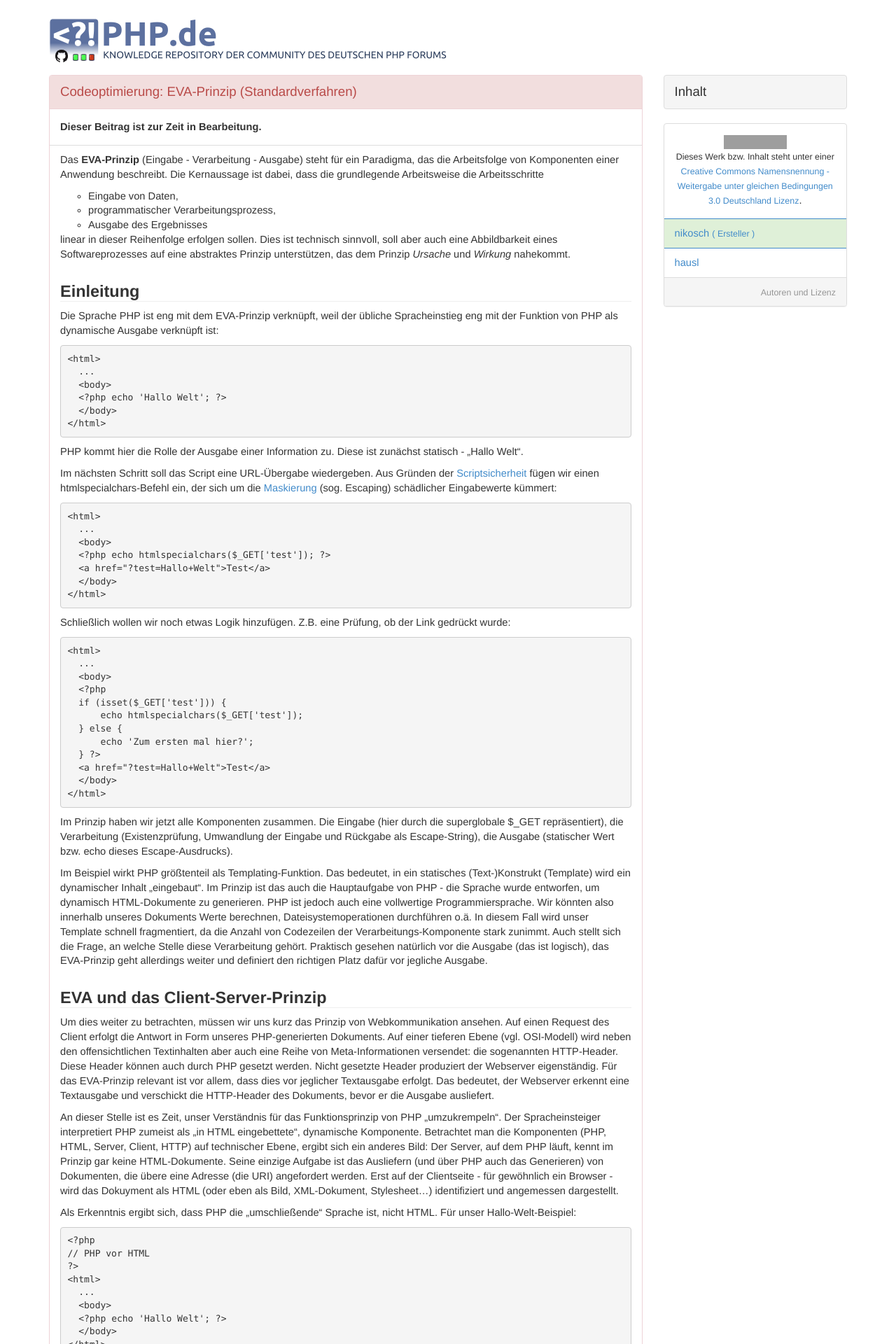
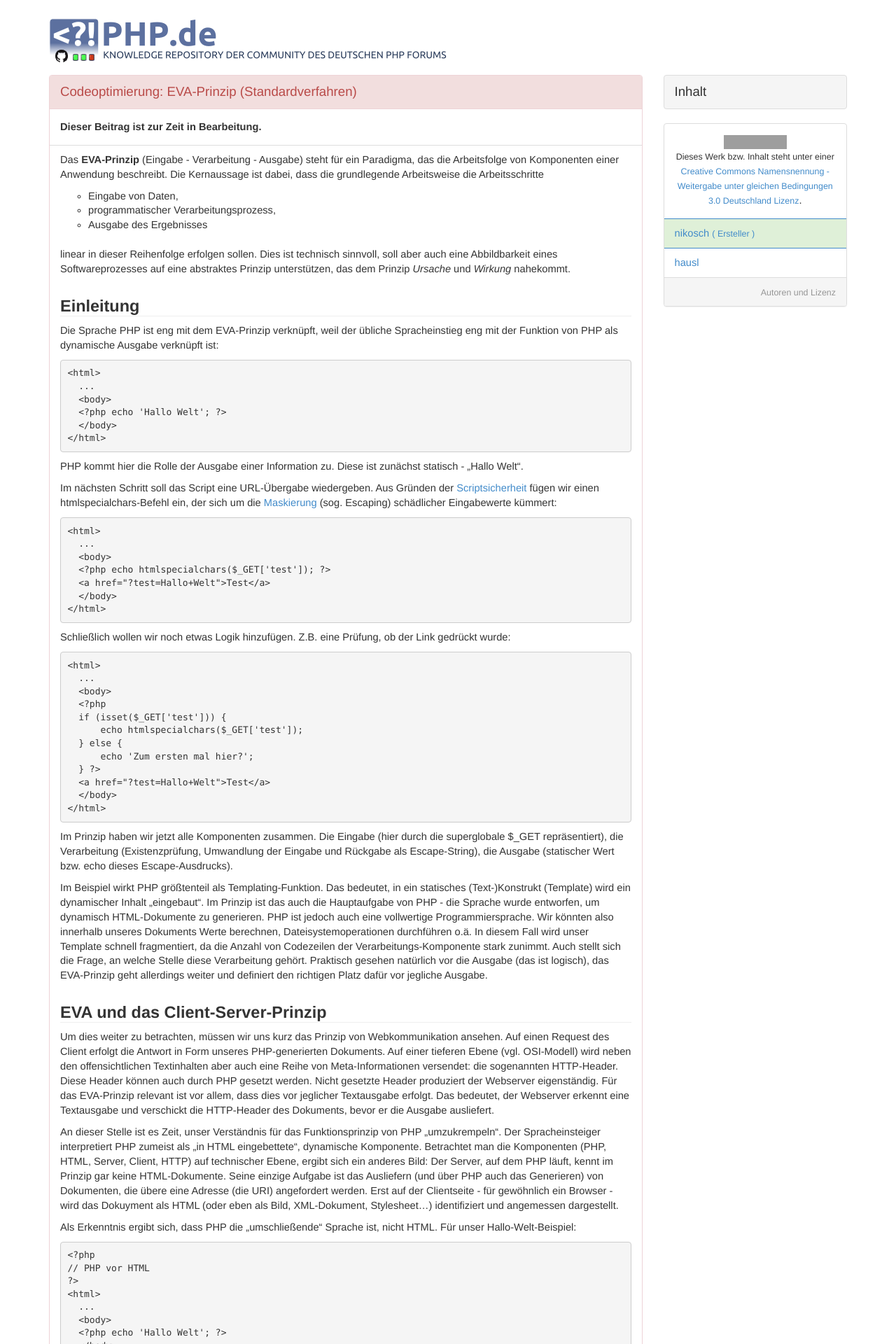
Before and after one commit to php-de/php-de.github.io, a Jekyll site: the page built from code-optimizing/eva-prinzip.md, in a window 1280 px wide. Shown: the top 1920 px of the page at 70% size. Built offline with Jekyll 4.4.1, drawn with Linux system fonts in a browser that asks for light colours; grey boxes are pictures that could not be loaded.

Commit message:
Update eva-prinzip.md

```diff
--- a/code-optimizing/eva-prinzip.md
+++ b/code-optimizing/eva-prinzip.md
@@ -21,9 +21,10 @@
 
 Das **EVA-Prinzip** (Eingabe - Verarbeitung - Ausgabe) steht für ein Paradigma, das die Arbeitsfolge von Komponenten einer Anwendung beschreibt. Die Kernaussage ist dabei, dass die grundlegende Arbeitsweise die Arbeitsschritte
 
-* Eingabe von Daten,
-* programmatischer Verarbeitungsprozess,
-* Ausgabe des Ergebnisses
+- Eingabe von Daten,
+- programmatischer Verarbeitungsprozess,
+- Ausgabe des Ergebnisses
+<br>
 
 linear in dieser Reihenfolge erfolgen sollen. Dies ist technisch sinnvoll, soll aber auch eine Abbildbarkeit eines Softwareprozesses auf eine abstraktes Prinzip unterstützen, das dem Prinzip *Ursache* und *Wirkung* nahekommt.
 
@@ -119,10 +120,11 @@
 
 Solange wir PHP in seiner Grundfunktion als Ausgabesprache nutzen, brauchen wir uns im Prinzip keine Sorgen um EVA und die HTTP-Header machen. Sobald wir etwas tiefer einsteigen, wird das schnell unabdingbar. Viele wichtige Mechanismen basieren auf dem Prinzip von HTTP-Headern:
 
-* Cookieverarbeitung,
-* damit zumeist auch Sessions
-* PHP-Header-Weiterleitungen (location-redirect)
-* spezielle Mimetype- oder Download-Header
+- Cookieverarbeitung,
+- damit zumeist auch Sessions
+- PHP-Header-Weiterleitungen (location-redirect)
+- spezielle Mimetype- oder Download-Header
+<br>
 
 All diese Funktionen müssen vor jeglichen Textausgaben des Dokuments geschehen, sonst resultieren sie in einem [headers-sent-Fehler](http://www.php.de/wiki-php/index.php/Headers_already_sent).
 
@@ -286,9 +288,10 @@
 
 3 Fragen an den obigen Kurz-Code:
 
-* Was passiert, wenn wir den Usernamen prinzipiell in Kleinschreibung setzen wollen?
-* Was passiert, wenn wir statt $_POST zusätzlich auch $_GET erlauben wollen?
-* Was passiert, wenn wir bei einer ungültigen Altersangabe eine Information ausgeben wollen?
+- Was passiert, wenn wir den Usernamen prinzipiell in Kleinschreibung setzen wollen?
+- Was passiert, wenn wir statt $_POST zusätzlich auch $_GET erlauben wollen?
+- Was passiert, wenn wir bei einer ungültigen Altersangabe eine Information ausgeben wollen?
+<br>
 
 Die Antwort auf alle drei Fragen lautet: Geht nicht, das Funktionsprinzip ist fest verdrahtet, dazu muß der Code für das Userobjekt geändert werden.
 
```
